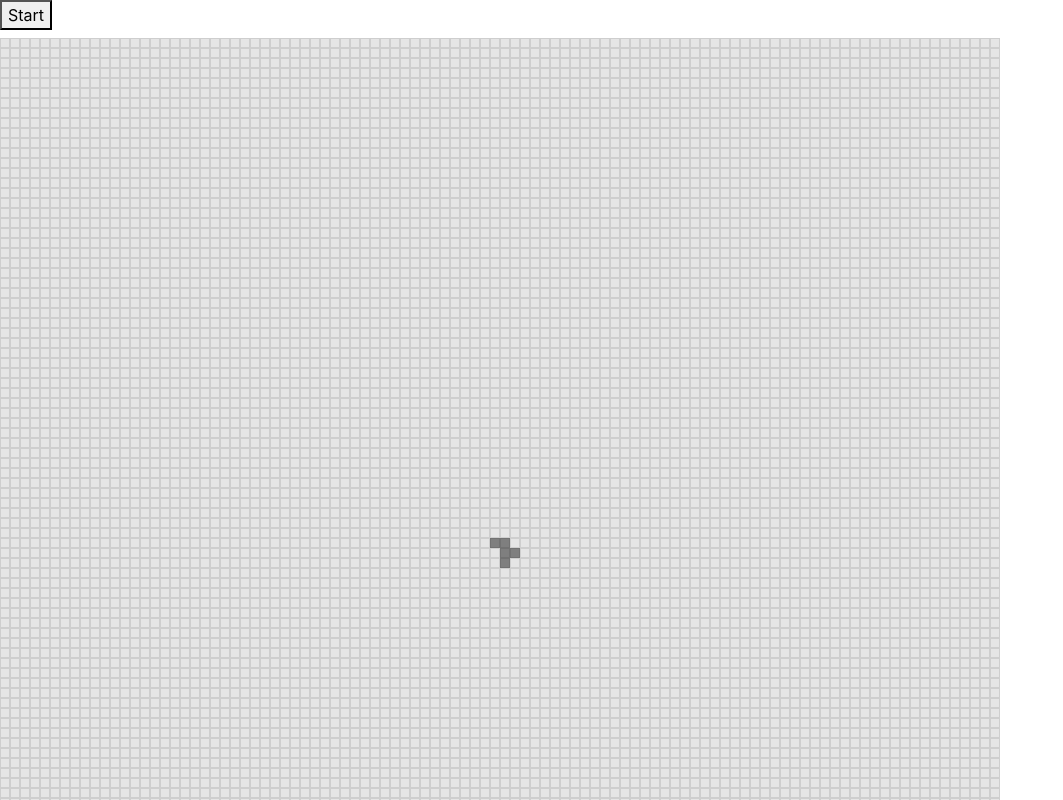
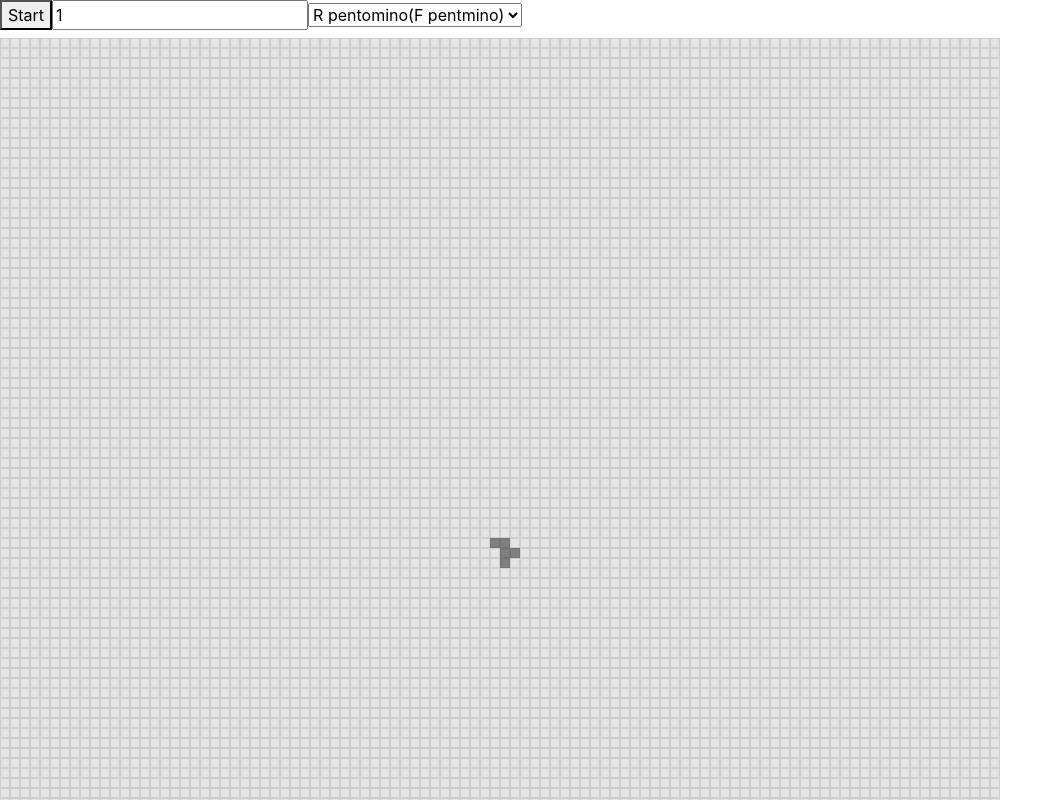
Before and after one commit to tanaka51/universe-of-lifegame, a React app: page / in a window 1280 px wide. Shown: the top 800 px of the page, without its empty margins (0-1063 px from the left). Built offline with nearby package versions, Linux system fonts and the light colour scheme; the HTML template or start-up script is replaced by a standard one.

Commit message:
Configurable

```diff
--- a/src/app/app.tsx
+++ b/src/app/app.tsx
@@ -12,6 +12,12 @@ enum CellStatus {
 interface Pos {
   x: number;
   y: number;
+}
+
+interface Life {
+  id: number;
+  name: string;
+  poses: Pos[];
 }
 
 interface Cell {
@@ -99,17 +105,23 @@ const nextBoard = (currentBoard: Board): Board => {
   return next
 }
 
-const Board: React.FC<{ firstLives: Pos[] }> = (props) => {
-  const { firstLives } = props
-  const [board, setBoard] = useState(newBoard(firstLives))
+const Board: React.FC<{ lives: Life[] }> = (props) => {
+  const { lives } = props
+
+  const findLife = (id: number): Life => lives.find((l) => l.id === id) || lives[0]
+  const [currentLifeId, setCurrentLifeId] = useState(0)
+  const currentLife: Life = findLife(currentLifeId)
+
+  const [board, setBoard] = useState(newBoard(currentLife.poses))
   const [isRun, setIsRun] = useState(false)
+  const [speedMs, setSpeedMs] = useState(1)
 
   let timerId: ReturnType<typeof setTimeout> | null = null
   useEffect(() => {
     if (isRun) {
       timerId = setTimeout(() => {
         setBoard(nextBoard(board))
-      }, 1)
+      }, speedMs)
     }
 
     return (): void => {
@@ -123,9 +135,24 @@ const Board: React.FC<{ firstLives: Pos[] }> = (props) => {
     setIsRun((prev) => !prev)
   }
 
+  // TODO: Remove any
+  const handleOnSelectLives = (e: any): void => {
+    const life = findLife(Number(e.target.value))
+    setCurrentLifeId(life.id)
+    setBoard(newBoard(life.poses))
+  }
+
   return (
     <div className="board-inner">
       <button type="button" onClick={handleOnClickRun}>{isRun ? 'Pause' : 'Start'}</button>
+      <input
+        value={speedMs}
+        onChange={(e): void => setSpeedMs(Number(e.target.value))}
+        disabled={isRun}
+      />
+      <select value={currentLifeId} onChange={handleOnSelectLives} disabled={isRun}>
+        {lives.map((live) => <option value={live.id} key={live.id}>{live.name}</option>)}
+      </select>
       {board.map((row, y) => (
         <div className={`row row--${y}`} key={row.id}>
           {row.cells.map((cell) => <span className={`cell cell__${cell.status} cell--${cell.id}`} key={cell.id} />)}
@@ -137,14 +164,39 @@ const Board: React.FC<{ firstLives: Pos[] }> = (props) => {
 
 const halfWidth = WIDTH / 2
 const halfHeight = HEIGHT / 2
-const firstLives = [
-  { x: halfWidth, y: halfHeight },
-  { x: halfWidth - 1, y: halfHeight },
-  { x: halfWidth, y: halfHeight + 1 },
-  { x: halfWidth, y: halfHeight + 2 },
-  { x: halfWidth + 1, y: halfHeight + 1 }
+const lives: Life[] = [
+  {
+    id: 1,
+    name: 'R pentomino(F pentmino)',
+    poses: [
+      { x: halfWidth, y: halfHeight },
+      { x: halfWidth - 1, y: halfHeight },
+      { x: halfWidth, y: halfHeight + 1 },
+      { x: halfWidth, y: halfHeight + 2 },
+      { x: halfWidth + 1, y: halfHeight + 1 }
+    ]
+  },
+  {
+    id: 2,
+    name: 'blinker',
+    poses: [
+      { x: halfWidth, y: halfHeight },
+      { x: halfWidth - 1, y: halfHeight },
+      { x: halfWidth + 1, y: halfHeight }
+    ]
+  },
+  {
+    id: 3,
+    name: 'T tetromino',
+    poses: [
+      { x: halfWidth, y: halfHeight },
+      { x: halfWidth - 1, y: halfHeight },
+      { x: halfWidth + 1, y: halfHeight },
+      { x: halfWidth, y: halfHeight + 1 }
+    ]
+  }
 ]
 
 ReactDom.render(
-  <Board firstLives={firstLives} />, document.getElementById('board')
+  <Board lives={lives} />, document.getElementById('board')
 )
```
